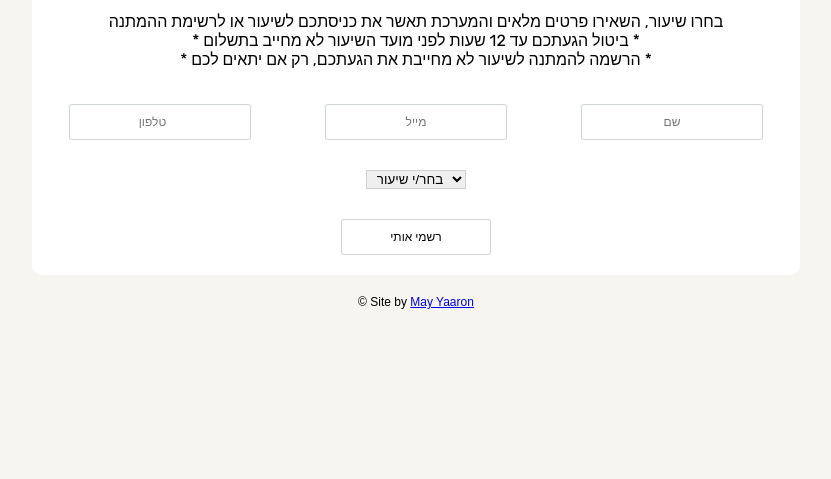
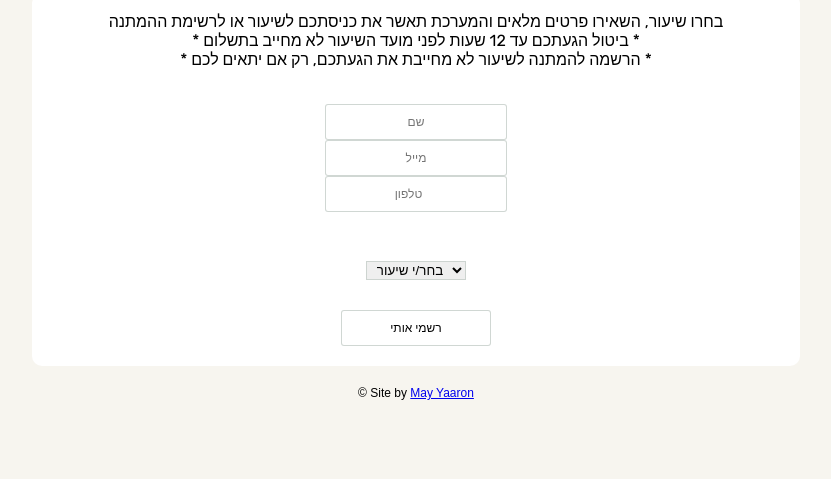
Before and after one commit to maykmayx/YogaRegApp, a Django app: template app/templates/week.html in a window 1280 px wide. Shown: the part 321-800 px from the top of the page, without its empty margins (232-1063 px from the left). Run offline with Django 3.2, Linux system fonts and the light colour scheme; the template is opened without the code that fills it: values that come from a table or form of the project are taken from there, others are empty; data comes from the database, SQL or seed files in the repository.

Commit message:
YogaApp first commit

```diff
--- a/app/static/app/style.css
+++ b/app/static/app/style.css
@@ -118,13 +118,13 @@ div.reg-container p {
     /*font-family: Rubik, sans-serif ;*/
 
 .weeks-container {
-    display: flex;
-    flex-direction: row-reverse;
+    /*display: flex;*/
+    /*flex-direction: row-reverse;*/
     justify-content: center;
 }
 .days-container {
-    display: flex;
-    flex-direction: row-reverse;
+    /*display: flex;*/
+    /*flex-direction: row-reverse;*/
     justify-content: center;
 }
 
@@ -134,8 +134,8 @@ div.reg-container p {
 
 /* שם טלפון מייל */
 .input-container {
-    display: flex;
-    flex-direction: row-reverse;
+    /*display: flex;*/
+    /*flex-direction: row-reverse;*/
     justify-content: center;
 }
 
```
